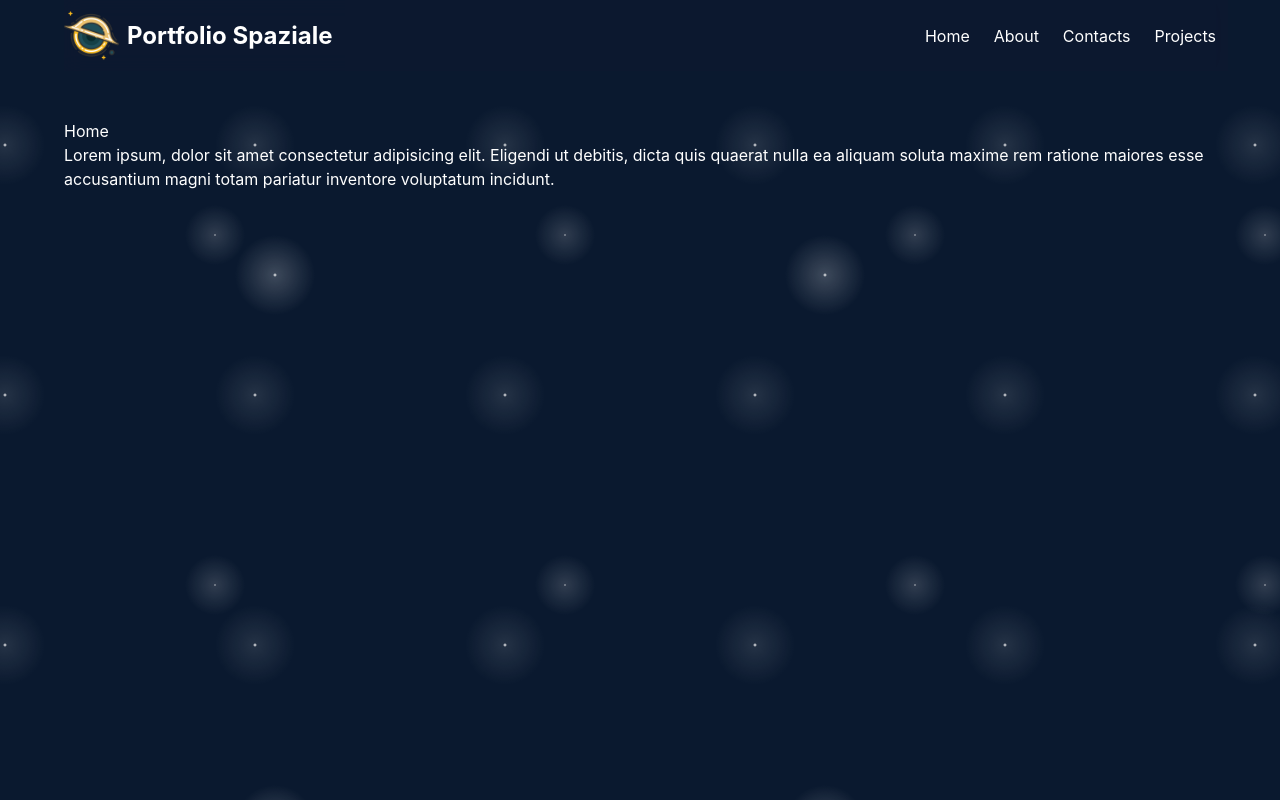
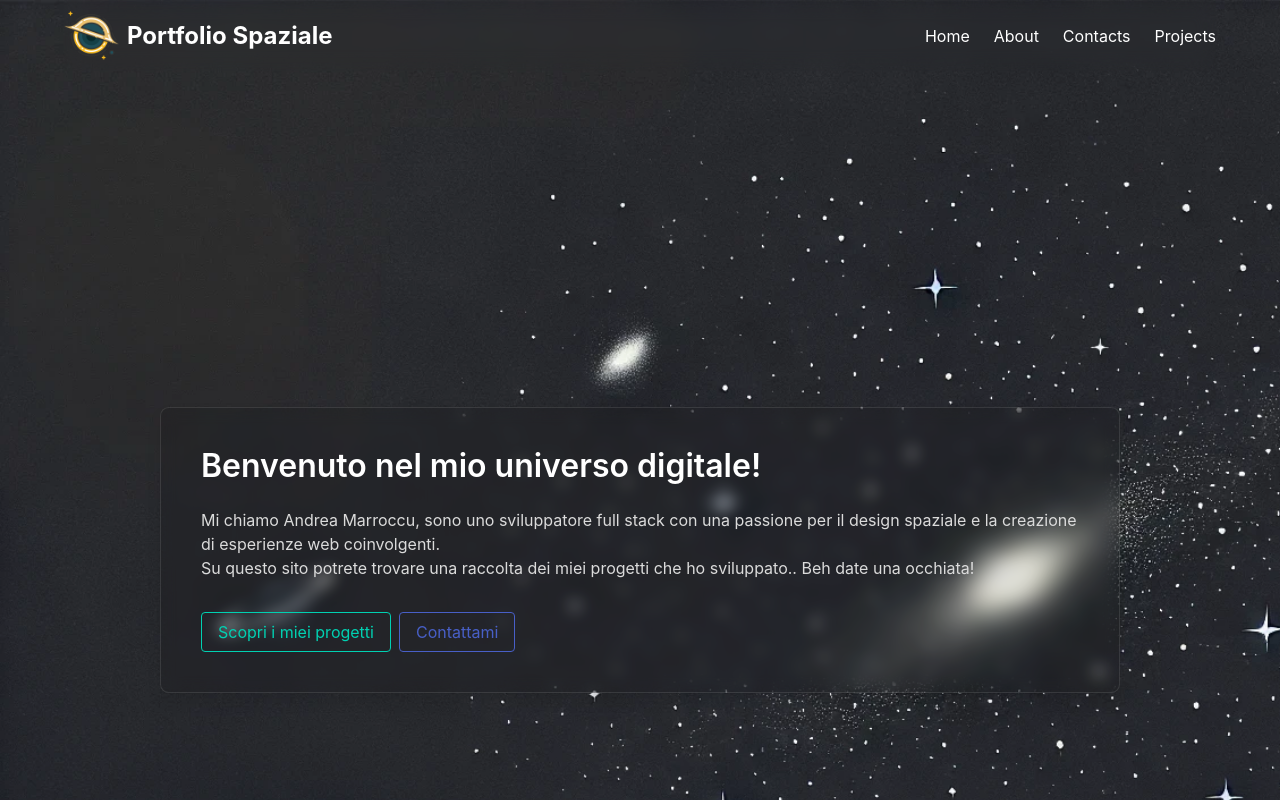
Before and after one commit to marroccuandrea/vite-boolfolio, a Vue app: page / in a window 1280 px wide. Shown: the top 800 px of the page. Built offline with nearby package versions, Linux system fonts and the light colour scheme.

Commit message:
[add] new background, modified Home section, Re-styling card ecc

```diff
--- a/src/assets/scss/main.scss
+++ b/src/assets/scss/main.scss
@@ -8,23 +8,20 @@ body {
     background-color: #0a192f; // Blu scuro spaziale
     color: #ffffff;
     min-height: 100vh;
-    background-image:
-        radial-gradient(white, rgba(255,255,255,.2) 2px, transparent 40px),
-        radial-gradient(white, rgba(255,255,255,.15) 1px, transparent 30px),
-        radial-gradient(white, rgba(255,255,255,.1) 2px, transparent 40px);
-    background-size: 550px 550px, 350px 350px, 250px 250px;
-    background-position: 0 0, 40px 60px, 130px 270px;
+    background-image: url(/src/assets/Space-background.webp);
+    background-repeat: no-repeat;
+    background-size: cover;
 }
 
 // Stili personalizzati per i componenti Bulma
 .card {
-    background-color: rgba(13, 25, 48, 0.8);
-    backdrop-filter: blur(10px);
+    background-color: rgba(119, 119, 119, 0.1);
+    backdrop-filter: blur(8px);
     border: 1px solid rgba(255, 255, 255, 0.1);
 }
 
 .navbar {
-    background-color: rgba(13, 25, 48, 0.9);
+    background-color: rgba(0, 0, 0, 0.7);
     backdrop-filter: blur(10px);
 }
 
--- a/src/components/partials/Header.vue
+++ b/src/components/partials/Header.vue
@@ -86,7 +86,7 @@ export default {
 
 <style lang="scss" scoped>
 .navbar {
-  background-color: rgba(13, 25, 48, 0.9);
+  background-color: rgba(0, 0, 0, 0);
   backdrop-filter: blur(10px);
 
   // Stile per il burger menu
@@ -107,7 +107,7 @@ export default {
 
   // Stile per il menu mobile
   .navbar-menu {
-    background-color: rgba(13, 25, 48, 0.95);
+    background-color: rgba(0, 0, 0, 0);
     backdrop-filter: blur(10px);
 
     &.is-active {
--- a/src/pages/Home.vue
+++ b/src/pages/Home.vue
@@ -5,15 +5,59 @@ export default {
 </script>
 
 <template>
-  <div>
-    <h1>Home</h1>
-    <p>
-      Lorem ipsum, dolor sit amet consectetur adipisicing elit. Eligendi ut
-      debitis, dicta quis quaerat nulla ea aliquam soluta maxime rem ratione
-      maiores esse accusantium magni totam pariatur inventore voluptatum
-      incidunt.
-    </p>
-  </div>
+  <section class="hero is-large" aria-label="Homepage Hero Section">
+    <div class="hero-body">
+      <div class="card">
+        <h1 class="title has-text-white">
+          Benvenuto nel mio universo digitale!
+        </h1>
+        <h2 class="content has-text-grey-lighter">
+          Mi chiamo Andrea Marroccu, sono uno sviluppatore full stack con una
+          passione per il design spaziale e la creazione di esperienze web
+          coinvolgenti. <br />
+          Su questo sito potrete trovare una raccolta dei miei progetti che ho
+          sviluppato.. Beh date una occhiata!
+        </h2>
+        <div class="buttons">
+          <router-link
+            :to="{ name: 'projects' }"
+            class="button is-primary is-outlined"
+          >
+            Scopri i miei progetti
+          </router-link>
+          <router-link
+            class="button is-link is-outlined"
+            :to="{ name: 'contacts' }"
+            >Contattami
+          </router-link>
+        </div>
+      </div>
+    </div>
+  </section>
+
+  <section class="section">
+    <div class="container">
+      <h2 class="title is-3 has-text-white">Progetti in Evidenza</h2>
+      <p class="content has-text-grey-lighter">
+        Dai un'occhiata ai miei progetti più recenti e scopri come posso
+        aiutarti a realizzare la tua idea.
+      </p>
+      <!-- Puoi aggiungere qui una griglia di card per i progetti -->
+    </div>
+  </section>
 </template>
 
-<style lang="scss" scoped></style>
+<style lang="scss" scoped>
+.hero {
+  // background-size: cover;
+  // background-position: center;
+  .card {
+    background-color: rgba(0, 0, 0, 0.1);
+    padding: 40px;
+    border-radius: 0.55rem;
+  }
+}
+.buttons {
+  margin-top: 2rem;
+}
+</style>
--- a/src/pages/ProjectDetail.vue
+++ b/src/pages/ProjectDetail.vue
@@ -82,8 +82,8 @@ export default {
 .box {
   max-width: 800px;
   margin: 2rem auto;
-  background-color: rgba(13, 25, 48, 0.8) !important;
-  backdrop-filter: blur(10px);
+  background-color: rgba(119, 119, 119, 0.1) !important;
+  backdrop-filter: blur(8px);
   border: 1px solid rgba(255, 255, 255, 0.1);
 }
 </style>
```
Also changed, not shown: src/assets/Space-background.webp (added).
